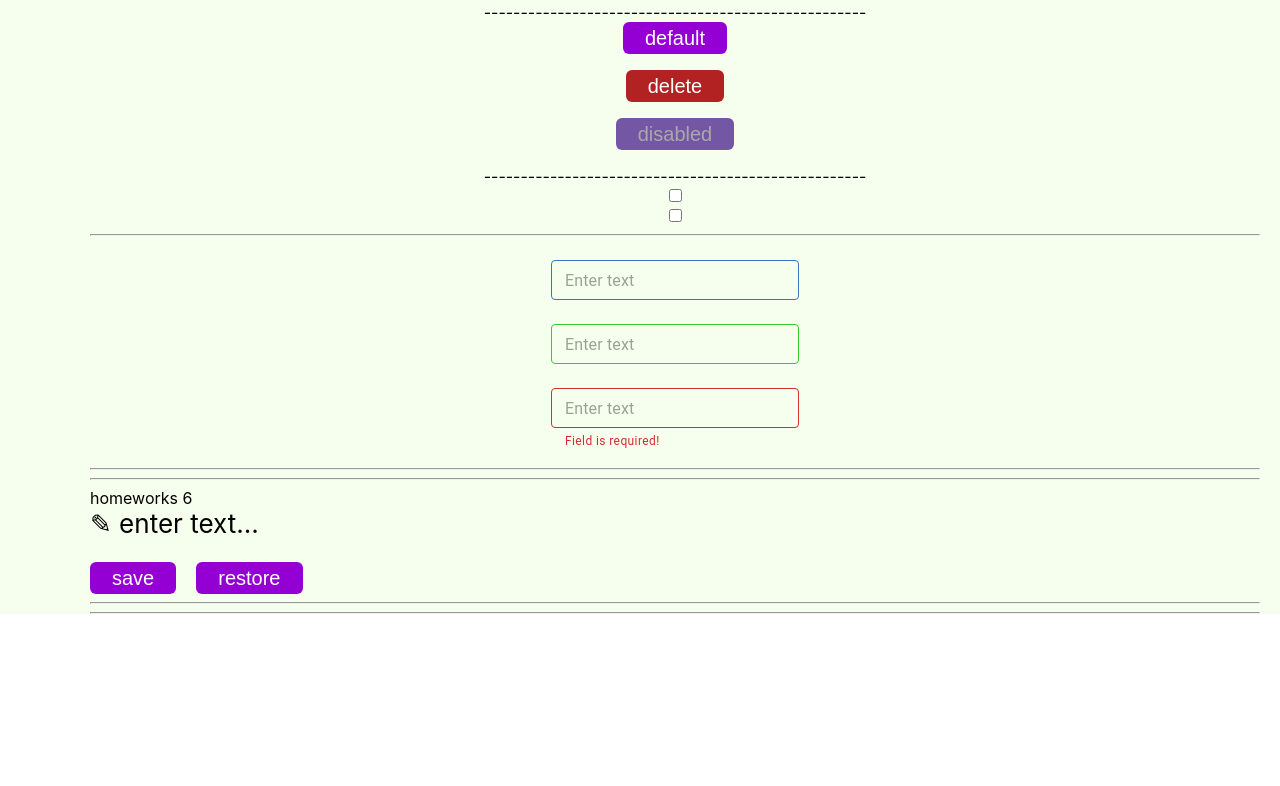
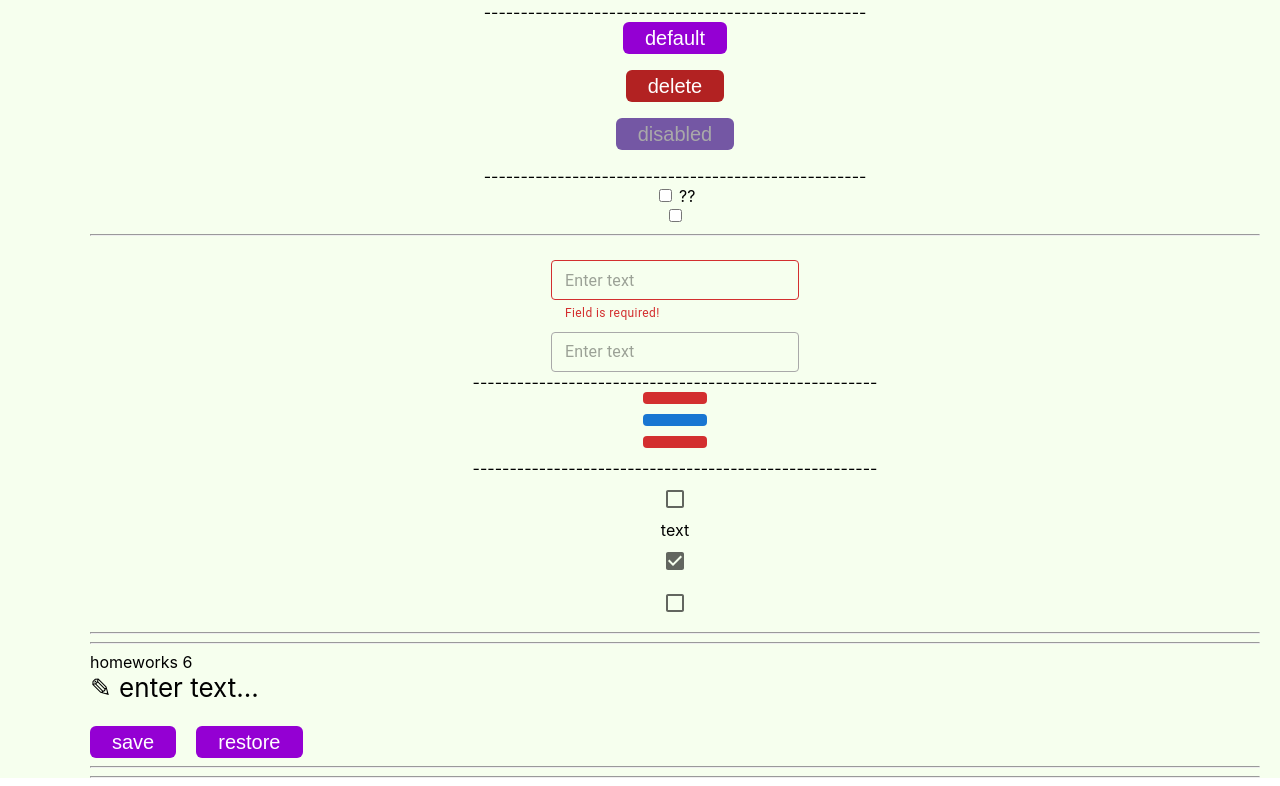
Before and after one commit to zhekaasd/hwi, a React (Create React App) app: page /#/pre-junior in a window 1280 px wide. Shown: the part 1103-1889 px from the top of the page. Before the commit the page ends 1725 px from the top, so only its background shows below. Built offline with nearby package versions, Linux system fonts and the light colour scheme.

Commit message:
update HW4, HW5, HW6

```diff
--- a/src/p2-homeworks/h3/Greeting.tsx
+++ b/src/p2-homeworks/h3/Greeting.tsx
@@ -12,7 +12,6 @@ type GreetingPropsType = {
 // презентационная компонента (для верстальщика)
 const Greeting: React.FC<GreetingPropsType> = ({name, setNameCallback, addUser, error, totalUsers}) => { // деструктуризация пропсов
     const inputClass =  error ? s.error : '';// need to fix with (?:)
-
 
     return (
         <>
--- a/src/p2-homeworks/h4/HW4.module.css
+++ b/src/p2-homeworks/h4/HW4.module.css
@@ -21,6 +21,11 @@
     flex-direction: column;
     align-items: center;
 }
+
+.column2 button {
+    margin-bottom: 10px;
+}
+
 .testSpanError {
     /*color: blue;*/
     background-color: yellow;
--- a/src/p2-homeworks/h4/HW4.tsx
+++ b/src/p2-homeworks/h4/HW4.tsx
@@ -4,6 +4,8 @@ import s from './HW4.module.css'
 import SuperButton from './common/c2-SuperButton/SuperButton'
 import SuperCheckbox from './common/c3-SuperCheckbox/SuperCheckbox'
 import MUISuperInputText from "./common/c1-SuperInputText/MUISuperInputText";
+import MUISuperButton from "./common/c2-SuperButton/MUISuperButton";
+import MUISuperCheckbox from "./common/c3-SuperCheckbox/MUISuperCheckbox";
 
 function HW4() {
 
@@ -21,8 +23,6 @@ function HW4() {
 
     const [checked, setChecked] = useState<boolean>(false)
     const testOnChange = (e: ChangeEvent<HTMLInputElement>) => setChecked(e.currentTarget.checked);
-
-
 
     return (
         <div>
@@ -64,7 +64,7 @@ function HW4() {
                 <SuperCheckbox
                     checked={checked}
                     onChangeChecked={setChecked}
-                >
+                > ??
                     {/*some text // этот текст попадёт в children*/}
                 </SuperCheckbox>
 
@@ -76,9 +76,6 @@ function HW4() {
             {/*для личного творчества, могу проверить*/}
                 <div className={s.column2}>
 
-                    <MUISuperInputText margin={'normal'} styleComponent={'primary'}  />
-
-                    <MUISuperInputText margin={'normal'} styleComponent={'secondary'}  />
 
                     <MUISuperInputText value={text}
                                        onChangeText={setText}
@@ -87,12 +84,25 @@ function HW4() {
                                        margin={'normal'}
                     />
 
-                    {/*<AlternativeSuperButton/>*/}
-                    {/*<AlternativeSuperCheckbox/>*/}
+                    <MUISuperInputText />
+
+                    -------------------------------------------------------
+
+                    <MUISuperButton />
+                    <MUISuperButton styleButton={'secondary'} />
+                    <MUISuperButton disabled />
+
+                    -------------------------------------------------------
+                    <MUISuperCheckbox checked={checked} onChangeChecked={setChecked} >
+                        text {/*some text // этот текст попадёт в children*/}
+                    </MUISuperCheckbox>
+
+                    <MUISuperCheckbox disabled color={'default'} text={'???????'} checked={true} />
+                    <MUISuperCheckbox checked={checked} onChange={testOnChange}  />
                 </div>
             <hr/>
         </div>
     )
 }
 
-export default HW4
+export default HW4;
--- a/src/p2-homeworks/h4/common/c1-SuperInputText/MUISuperInputText.tsx
+++ b/src/p2-homeworks/h4/common/c1-SuperInputText/MUISuperInputText.tsx
@@ -17,7 +17,7 @@ type MUIInputTextPropsType = Omit<DefaultInputPropsType, 'type'> & { // и + е
     styleComponent?: string
 }
 
-
+/*--- Default style input component ---*/
 const Default = styled(TextField)({
     '& label.Mui-focused': {
         color: 'green',
@@ -39,52 +39,10 @@ const Default = styled(TextField)({
     },
 });
 
-const Secondary = styled(TextField)({
-    '& label.Mui-focused': {
-        color: 'green',
-    },
-    '& .MuiOutlinedInput-root': {
-        // input default border color
-        '& fieldset': {
-            borderColor: '#32CD32'
-        },
-        '&:hover fieldset': {
-            // input default hover style
-            borderColor: '#138808'
-        },
-        '&.Mui-focused fieldset': {
-            // input default focus style
-            borderColor: '#138808',
-            borderWidth: '3px'
-        },
-    },
-});
-
-const Primary = styled(TextField)({
-    '& label.Mui-focused': {
-        color: 'green',
-    },
-    '& .MuiOutlinedInput-root': {
-        // input default border color
-        '& fieldset': {
-            borderColor: '#3A75C4'
-        },
-        '&:hover fieldset': {
-            // input default hover style
-            borderColor: '#0000FF'
-        },
-        '&.Mui-focused fieldset': {
-            // input default focus style
-            borderColor: '#0000FF',
-            borderWidth: '3px'
-        },
-    },
-});
 
 
 const MUISuperInputText: React.FC<MUIInputTextPropsType> = (
     {
-        //type, // достаём и игнорируем чтоб нельзя было задать другой тип инпута
         onChange, onChangeText, onKeyPress, onEnter,
         error, className, spanClassName,
         margin, styleComponent,
@@ -111,26 +69,7 @@ const MUISuperInputText: React.FC<MUIInputTextPropsType> = (
 
     return (
         <>
-            {
-                styleComponent === 'primary' ? <Primary
-                    helperText={error}
-                    error={!!error} // error ? true : false
-                    onChange={onChangeCallback}
-                    onKeyPress={onKeyPressCallback}
-                    size={'small'}
-                    placeholder={'Enter text'}
-                    value={restProps.value}
-                    margin={margin}
-                /> : styleComponent === 'secondary' ? <Secondary
-                    helperText={error}
-                    error={!!error} // error ? true : false
-                    onChange={onChangeCallback}
-                    onKeyPress={onKeyPressCallback}
-                    size={'small'}
-                    placeholder={'Enter text'}
-                    value={restProps.value}
-                    margin={margin}
-                /> : <Default
+             <Default
                     helperText={error}
                     error={!!error} // error ? true : false
                     onChange={onChangeCallback}
@@ -140,7 +79,6 @@ const MUISuperInputText: React.FC<MUIInputTextPropsType> = (
                     value={restProps.value}
                     margin={margin}
                 />
-            }
         </>
 
 )
--- /dev/null
+++ b/src/p2-homeworks/h4/common/c2-SuperButton/MUISuperButton.tsx
@@ -0,0 +1,46 @@
+import React, {ButtonHTMLAttributes, DetailedHTMLProps} from 'react'
+import {Button, ButtonProps} from "@mui/material";
+import {styled} from "@mui/material/styles";
+import {blue, red} from "@mui/material/colors";
+
+/*--- Primary style button ---*/
+const PrimaryButton = styled(Button)<ButtonProps>(({ theme }) => ({
+    color: theme.palette.getContrastText(red[500]),
+    backgroundColor: red[700],
+    '&:hover': {
+        backgroundColor: red[900],
+    },
+}));
+
+/*--- Secondary style button ---*/
+const SecondaryButton = styled(Button)<ButtonProps>(({ theme }) => ({
+    color: theme.palette.getContrastText(blue[500]),
+    backgroundColor: blue[700],
+    '&:hover': {
+        backgroundColor: blue[900],
+    },
+}));
+
+
+
+// тип пропсов обычной кнопки, children в котором храниться название кнопки там уже описан
+type DefaultButtonPropsType = DetailedHTMLProps<ButtonHTMLAttributes<HTMLButtonElement>, HTMLButtonElement>
+
+type MUIButtonPropsType = DefaultButtonPropsType & {
+    styleButton?: string
+}
+
+const MUISuperButton: React.FC<MUIButtonPropsType> = ({styleButton, ...restProps}) => {
+
+    return (
+        <>
+            {
+                !styleButton ?
+                    <PrimaryButton disabled={restProps.disabled}> {restProps.children} </PrimaryButton>
+                        : <SecondaryButton> {restProps.children} </SecondaryButton>
+            }
+        </>
+    )
+}
+
+export default MUISuperButton;
--- /dev/null
+++ b/src/p2-homeworks/h4/common/c3-SuperCheckbox/MUISuperCheckbox.tsx
@@ -0,0 +1,45 @@
+import React, {ChangeEvent, DetailedHTMLProps, InputHTMLAttributes} from 'react';
+import {Checkbox} from "@mui/material";
+
+
+// тип пропсов обычного инпута
+type DefaultInputPropsType = DetailedHTMLProps<InputHTMLAttributes<HTMLInputElement>, HTMLInputElement>
+//type ColorType = ;
+type SuperCheckboxPropsType = DefaultInputPropsType & {
+    onChangeChecked?: (checked: boolean) => void
+    spanClassName?: string
+    color?: "default" | "primary" | "secondary" | "error" | "info" | "success" | "warning"
+    text?: string
+}
+
+const MUISuperCheckbox: React.FC<SuperCheckboxPropsType> = (
+    {
+        onChange, onChangeChecked, spanClassName,
+        children, // в эту переменную попадёт текст, типизировать не нужно так как он затипизирован в React.FC
+
+        ...restProps// все остальные пропсы попадут в объект restProps
+    }
+) => {
+
+    const onChangeCallback = (e: ChangeEvent<HTMLInputElement>) => {
+        onChange && onChange(e);
+        onChangeChecked && onChangeChecked(e.currentTarget.checked);
+        // сделайте так чтоб работал onChange и onChangeChecked
+    }
+
+    return (
+        <>
+            <Checkbox
+                onChange={onChangeCallback}
+                color={restProps.color}
+                disabled={restProps.disabled}
+                checked={restProps.checked}
+
+            /> {children}
+        </>
+
+
+    )
+}
+
+export default MUISuperCheckbox;
--- a/src/p2-homeworks/h5/components/RoutesComponent.tsx
+++ b/src/p2-homeworks/h5/components/RoutesComponent.tsx
@@ -38,4 +38,4 @@ function RoutesComponent(props: {editMode: boolean}) {
     )
 }
 
-export default RoutesComponent
+export default RoutesComponent;
--- a/src/p2-homeworks/h6/HW6.tsx
+++ b/src/p2-homeworks/h6/HW6.tsx
@@ -18,7 +18,7 @@ function HW6() {
     }
 
     return (
-        <div className={s.wrp}>
+        <div className={s.wrapper}>
             <hr/>
             homeworks 6
 
--- a/src/p2-homeworks/h6/common/c4-SuperEditableSpan/SuperEditableSpan.module.css
+++ b/src/p2-homeworks/h6/common/c4-SuperEditableSpan/SuperEditableSpan.module.css
@@ -1,4 +1,5 @@
-.wrp button:nth-child(3) {
+/*--- padding for the second button ---*/
+.wrapper button:nth-child(3) {
     margin-right: 20px !important;
 }
 
```
Also changed, not shown: src/p2-homeworks/h4/common/c2-SuperButton/AlternativeSuperButton.tsx (deleted, +0 -9 lines), src/p2-homeworks/h4/common/c3-SuperCheckbox/AlternativeSuperCheckbox.tsx (deleted, +0 -9 lines).
